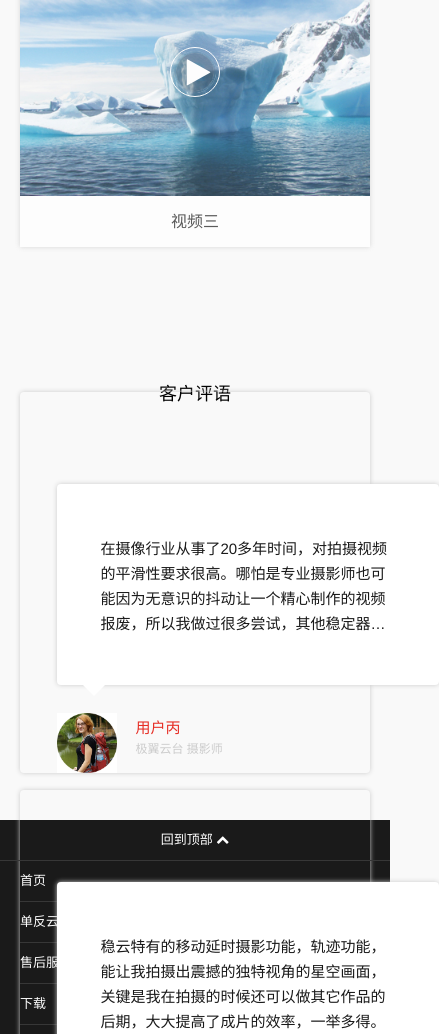
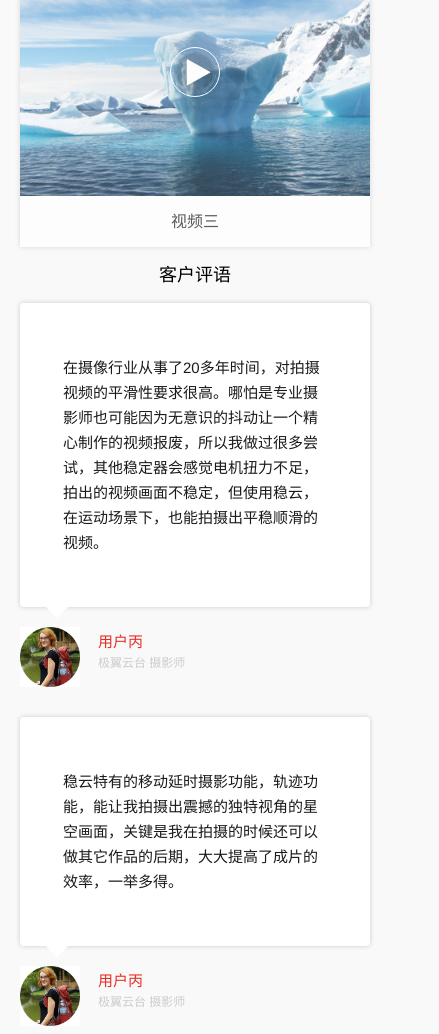
Before and after one commit to haidaoge/jiyiyt, a website: page src/index.html in a window 390 px wide. Shown: the part 1286-2320 px from the top of the page, 439 px wide, since content can reach past the window. Drawn offline with Linux system fonts and the light colour scheme.

Commit message:
首页样式调整

```diff
--- a/src/scss/index.scss
+++ b/src/scss/index.scss
@@ -27,10 +27,6 @@ h1,h2{
 	font-size: 28px;
 	line-height: 156px;
 	font-weight: normal;
-}
-h2{
-	margin: 119px 0 -30px;
-	line-height: 1;
 }
 #backtop{
 	display: none;
@@ -163,7 +159,7 @@ header{
     display: flex;
     flex-wrap: wrap;
     width: 1200px;
-    margin: 30px auto;
+    margin: 30px auto 60px;
     height: 322px;
     li{
     	position: absolute;
@@ -293,7 +289,7 @@ header{
 }
 .grid-card{
 	position: relative;
-	margin: 0 auto;
+	margin: -92px auto 0;
 	width: 1200px;
 	height: 400px;
 	display: flex;
@@ -528,12 +524,29 @@ h1,h2{
 .grid-card{
 	display: block;
 	width: 100%;
+	height: auto;
+	margin: 0 auto;
 	li{
 		width: 100%;
-		margin-bottom: 17px;
-		padding: 0.773333rem 0.96rem;
-		box-shadow: 0 0 5px #ccc;
-		border-radius: 4px;
+		margin-bottom: 30px;
+	    height: auto;
+		// padding: 0.773333rem 0.96rem;
+		// box-shadow: 0 0 5px #ccc;
+		// border-radius: 4px;
+	}
+	.comment-wrap{
+		position: relative;
+		bottom: 0;
+		width: 100%;
+		height: auto;
+	}
+	.comment{
+		display: block;
+		height: auto;
+	}
+	.comment-user{
+		position: static;
+		margin-top: 20px;
 	}
 	.card1, .card2, .card3{
 		transform: translate(0, 0);
```
Also changed, not shown: src/css/index.css, 1 other file.
